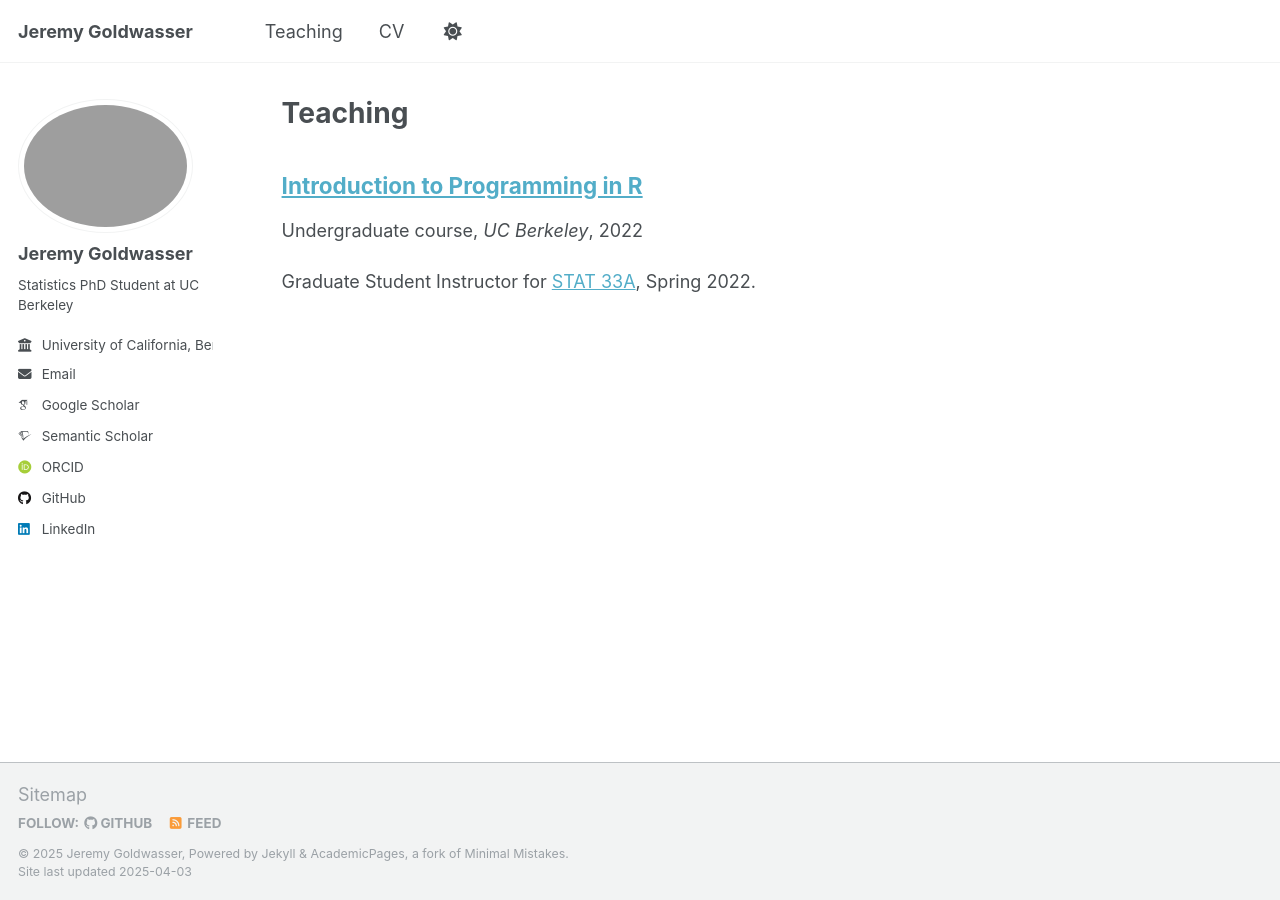
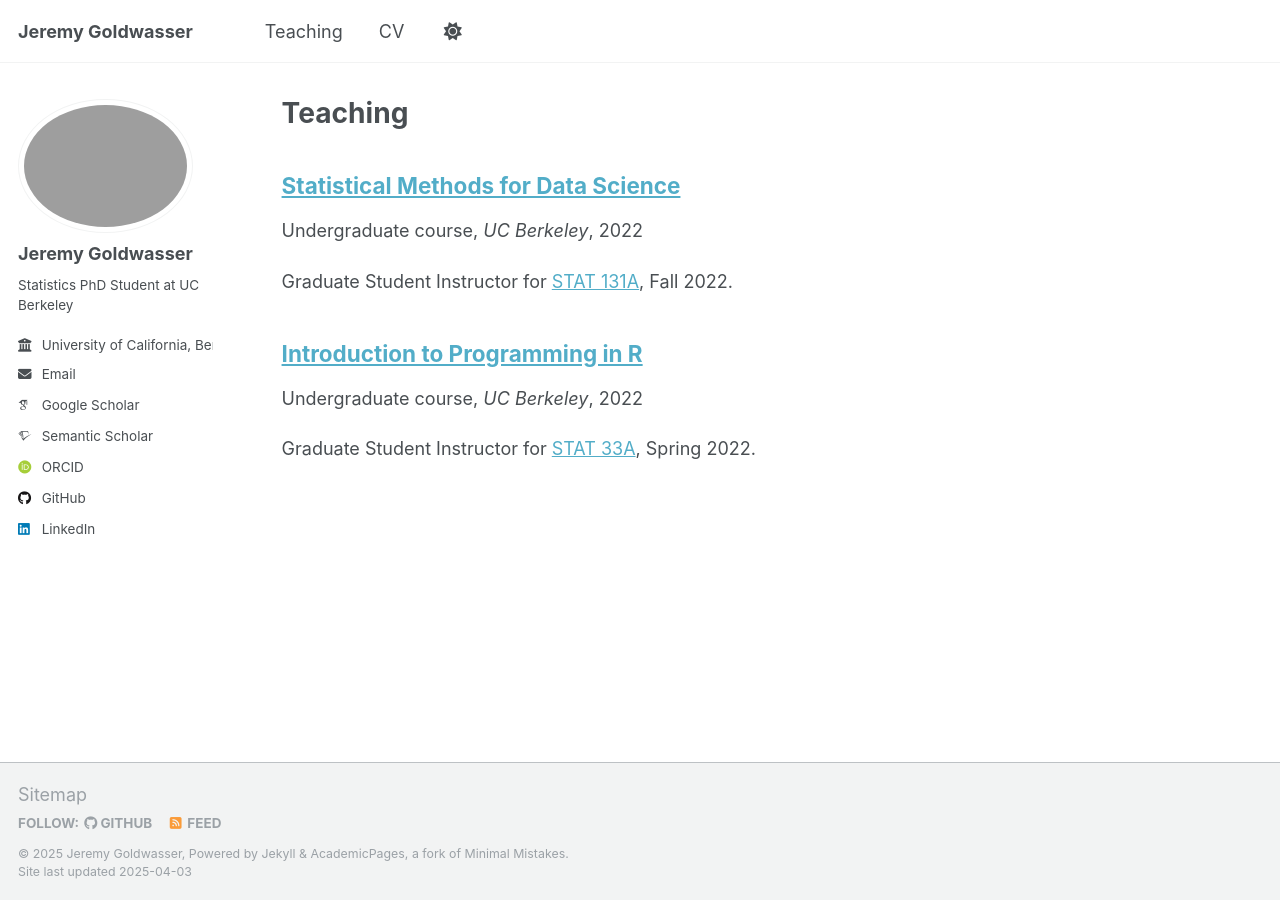
Before and after one commit to jeremy-goldwasser/jeremy-goldwasser.github.io, a Jekyll site: the page built from _pages/teaching.html, in a window 1280 px wide. Built offline with Jekyll 4.4.1, drawn with Linux system fonts in a browser that asks for light colours; some web fonts are replaced; a file with an impossible date is left out.

Commit message:
Update 2022-fall-teaching.md

```diff
--- a/_teaching/2022-fall-teaching.md
+++ b/_teaching/2022-fall-teaching.md
@@ -3,7 +3,7 @@ title: "Statistical Methods for Data Science"
 collection: teaching
 type: "Undergraduate course"
 venue: "UC Berkeley"
-date: Fall 2022
+date: 2022-08-01
 ---
 
-Graduate Student Instructor for [STAT 131A](https://classes.berkeley.edu/content/2022-fall-data-c131a-001-lec-001).
+Graduate Student Instructor for [STAT 131A](https://classes.berkeley.edu/content/2022-fall-data-c131a-001-lec-001), Fall 2022.
```
